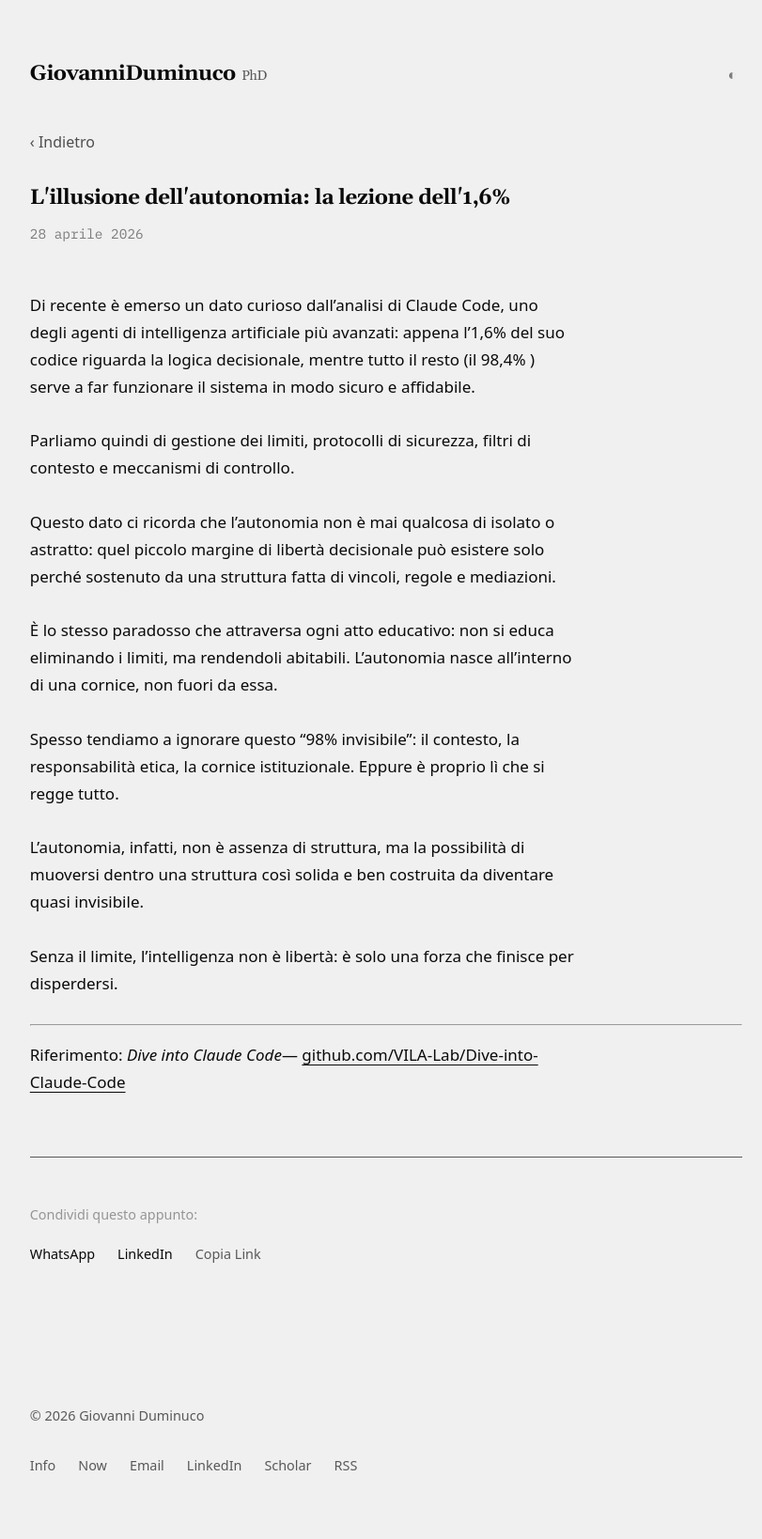
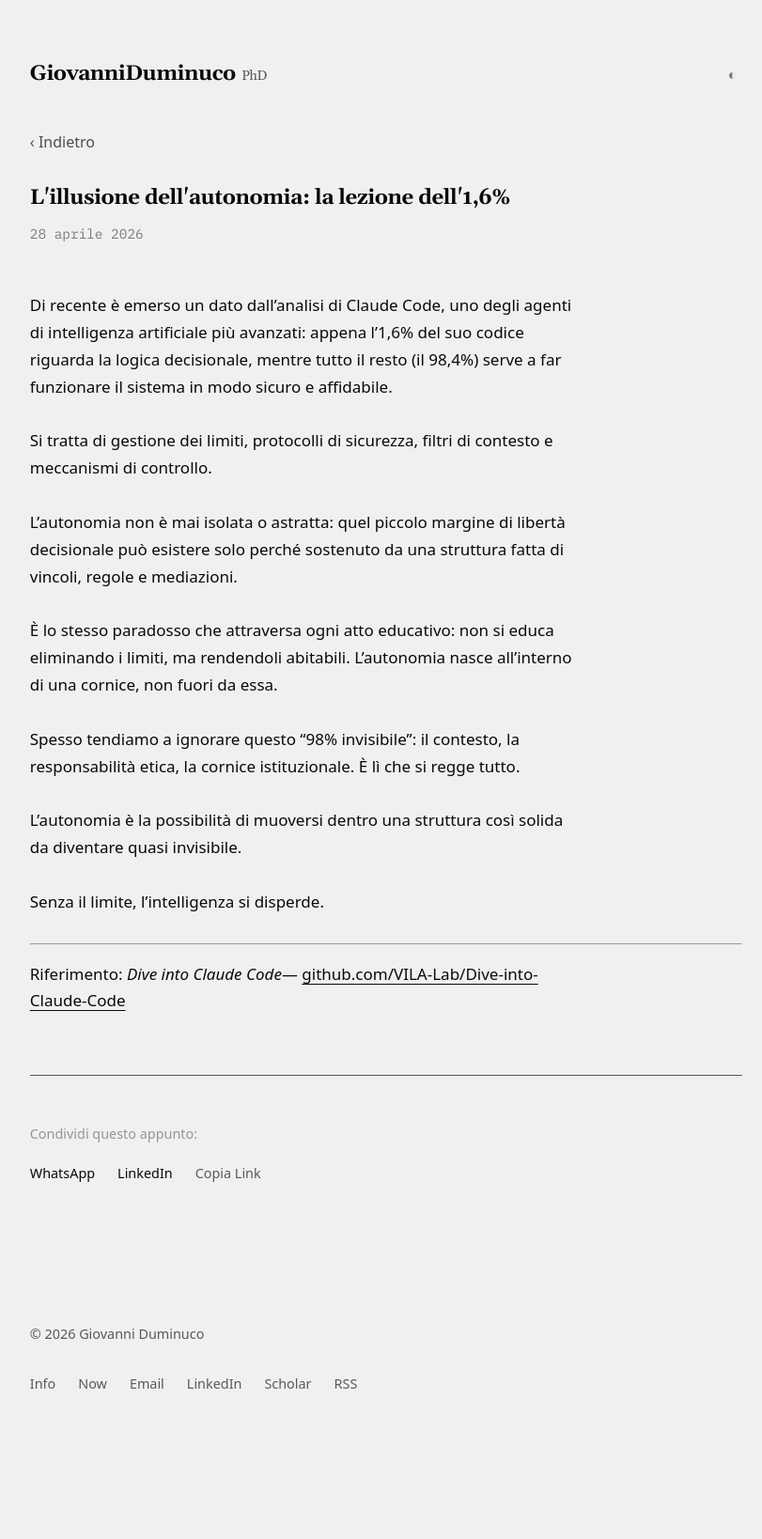
Before and after one commit to dumgio/dumgio.github.io, a Jekyll site: the page built from _posts/2026-04-28-illusione-autonomia-lezione-uno-virgola-sei.md, in a window 1280 px wide. Shown: the whole page at 94% size, without its empty margins (229-1040 px from the left). Built offline with Jekyll 4.4.1, drawn with Linux system fonts in a browser that asks for light colours; comment, search, counter and statistics services are not loaded; after the commit the page ends 1551 px from its top, so only the background shows below that.

Commit message:
Affina stile su tutti gli appunti
Applicate correzioni di registro ai sei post:
rimosse qualifiche ridondanti, connettivi artificiali (Eppure),
framing "non è X ma Y", marcatori da IA (vale la pena),
frammenti brevi integrati, un refuso tipografico.

Co-Authored-By: Claude Sonnet 4.6 <noreply@anthropic.com>

```diff
--- a/_posts/2026-04-28-illusione-autonomia-lezione-uno-virgola-sei.md
+++ b/_posts/2026-04-28-illusione-autonomia-lezione-uno-virgola-sei.md
@@ -4,19 +4,19 @@ title: "L'illusione dell'autonomia: la lezione dell'1,6%"
 redirect_from: /2026/04/28/illusione-autonomia-lezione-uno-virgola-sei/
 ---
 
-Di recente è emerso un dato curioso dall’analisi di Claude Code, uno degli agenti di intelligenza artificiale più avanzati: appena l’1,6% del suo codice riguarda la logica decisionale, mentre tutto il resto (il 98,4% ) serve a far funzionare il sistema in modo sicuro e affidabile.
+Di recente è emerso un dato dall’analisi di Claude Code, uno degli agenti di intelligenza artificiale più avanzati: appena l’1,6% del suo codice riguarda la logica decisionale, mentre tutto il resto (il 98,4%) serve a far funzionare il sistema in modo sicuro e affidabile.
 
-Parliamo quindi di gestione dei limiti, protocolli di sicurezza, filtri di contesto e meccanismi di controllo.
+Si tratta di gestione dei limiti, protocolli di sicurezza, filtri di contesto e meccanismi di controllo.
 
-Questo dato ci ricorda che l’autonomia non è mai qualcosa di isolato o astratto: quel piccolo margine di libertà decisionale può esistere solo perché sostenuto da una struttura fatta di vincoli, regole e mediazioni.
+L’autonomia non è mai isolata o astratta: quel piccolo margine di libertà decisionale può esistere solo perché sostenuto da una struttura fatta di vincoli, regole e mediazioni.
 
 È lo stesso paradosso che attraversa ogni atto educativo: non si educa eliminando i limiti, ma rendendoli abitabili. L’autonomia nasce all’interno di una cornice, non fuori da essa.
 
-Spesso tendiamo a ignorare questo “98% invisibile”: il contesto, la responsabilità etica, la cornice istituzionale. Eppure è proprio lì che si regge tutto.
+Spesso tendiamo a ignorare questo “98% invisibile”: il contesto, la responsabilità etica, la cornice istituzionale. È lì che si regge tutto.
 
-L’autonomia, infatti, non è assenza di struttura, ma la possibilità di muoversi dentro una struttura così solida e ben costruita da diventare quasi invisibile.
+L’autonomia è la possibilità di muoversi dentro una struttura così solida da diventare quasi invisibile.
 
-Senza il limite, l’intelligenza non è libertà: è solo una forza che finisce per disperdersi.
+Senza il limite, l’intelligenza si disperde.
 
 ---
 Riferimento: _Dive into Claude Code_— <a href="https://github.com/VILA-Lab/Dive-into-Claude-Code">github.com/VILA-Lab/Dive-into-Claude-Code</a>
```
Also changed, not shown: _posts/2026-02-18-la-crisi-del-noto.md (+1 -1 lines), _posts/2026-03-14-educazione-come-attesa.md (+1 -1 lines), _posts/2026-04-13-l-invisibile-non-si-rendiconta.md (+1 -1 lines), _posts/2026-05-16-predire-non-attraversare.md (+2 -2 lines), _posts/2026-05-20-la-domanda-mai-posta.md (+1 -1 lines).
